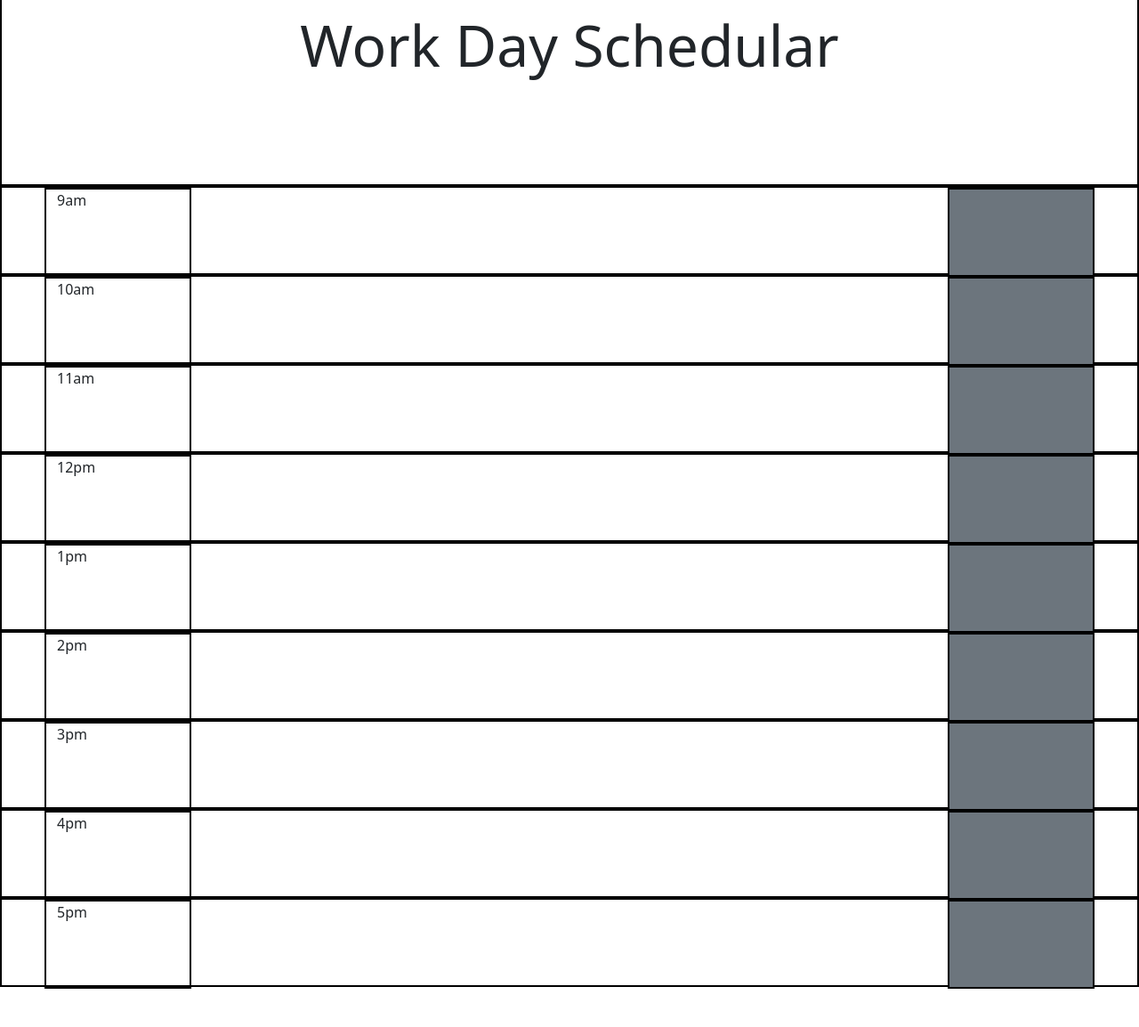
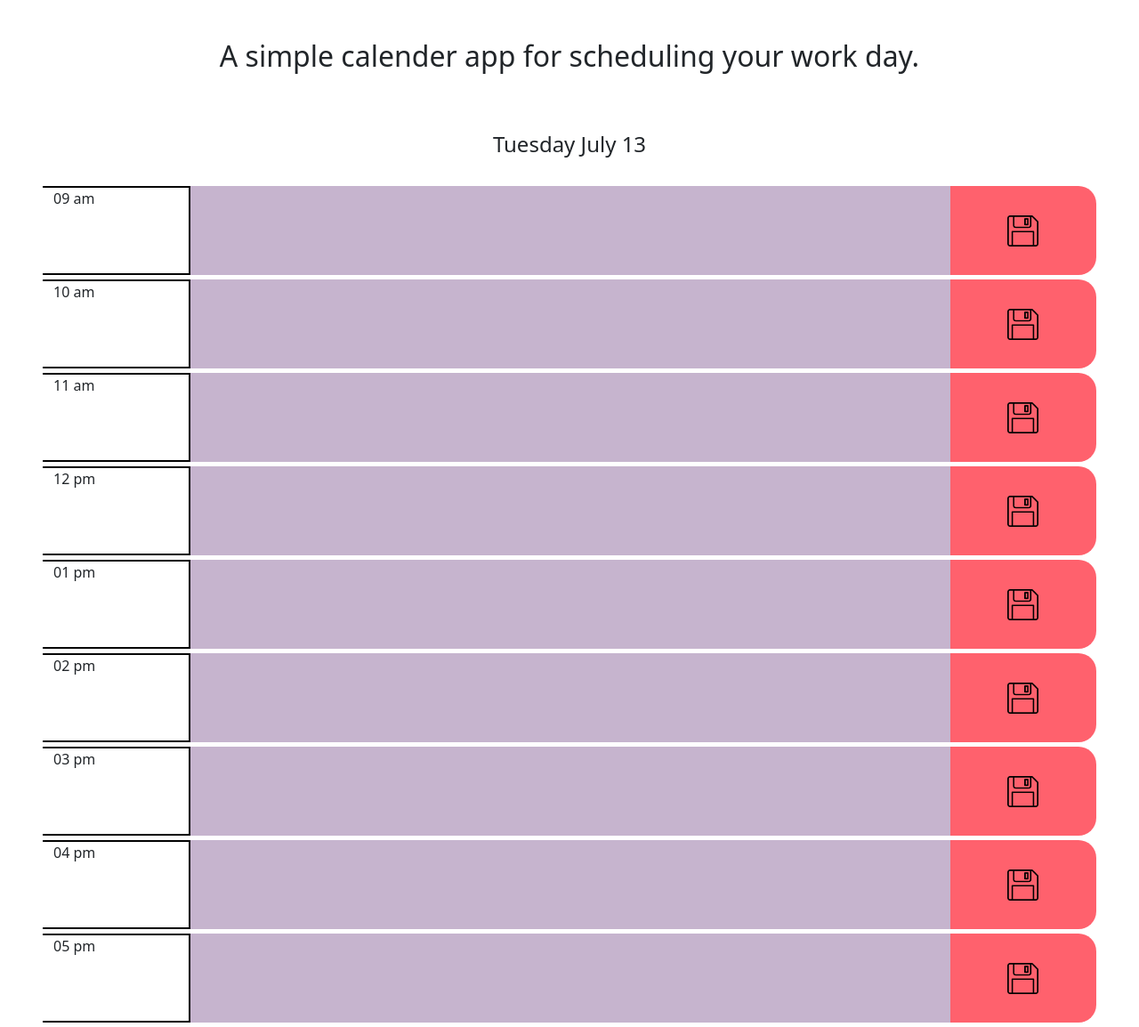
Before and after one commit to arlenwh-code/Work-Day-Scheduler, a plain HTML site: page index.html in a window 1280 px wide. Shown: the part 91-1245 px from the top of the page at 89% size. Before the commit the page ends 1202 px from the top, so only its background shows below. Drawn offline with nearby package versions, Linux system fonts and the light colour scheme.

Commit message:
added moment.js behavior

```diff
--- a/css/style.css
+++ b/css/style.css
@@ -1,20 +1,51 @@
 .cf-1{
-    border: 2px solid #000;
+
     height: 300px;
 }
 .title{
-font-size: 4rem;
+    font-size: 4rem;
+    text-align: center;
 }
+
+.sub-title{
+    font-size: 2rem;
+}
+
+.current-time{
+    font-size: 1.5rem;
+}
+
 .row{
-    border: 2px solid #000;
+
     height: 100px;
 }
 
+.timeBorder {
+    border-top: 2px solid #000;
+    border-right: 2px solid #000;
+    border-bottom: 2px solid #000;
+}
+
+.save-btn-1, .save-btn-2, .save-btn-3, .save-btn-4, .save-btn-5, .save-btn-6, .save-btn-7, .save-btn-8, .save-btn-9{
+    border-radius: 0px 20px 20px 0px;
+    display: flex;
+    justify-content: center;
+    align-items: center;
+    background-color: #FF616D;
+}
+
 .col{
-    border: 2px solid #000;
+
     height: 100px;
 }
 
-.save-btn{
-    background-color: aqua;
+
+
+.section{
+    margin-bottom: 5px;
 }
+
+.image{
+    width: 35px;
+    height: 35px;
+}
--- a/index.html
+++ b/index.html
@@ -12,113 +12,124 @@
 </head>
 <body>
     <div class="d-flex justify-content-center align-items-center container-fluid cf-1">
-        <p class="title">Work Day Schedular</p>
+        <p class="title">Work Day Schedular
+            <br>
+            <span class="sub-title">A simple calender app for scheduling your work day.</span>
+            <br>
+            <span class="current-time"></span>
+        </p>
     </div>
     <div class="container-fluid">
-        <div class="row">
-            <div class="col ms-5">
-                <p>9am</p>
+        <div class="row section">
+            <div class="col ms-5 timeBorder">
+                <p class="time-1"></p>
             </div>
+
             <div contenteditable="true" class="col-8 to-do-1">
+            </div>
 
-            </div>
-            <div class="col me-5 save-btn-1 bg-secondary">
 
+            <div class="col me-5 save-btn-1 ">
+                <img class = "image" src="imgs/floppy-disk.png" alt="">
             </div>
         </div>
-        <div class="row">
-            <div class="col ms-5 ">
-                <p>10am</p>
+        <div class="row section">
+            <div class="col ms-5 timeBorder">
+                <p class="time-2"></p>
             </div>
             <div contenteditable="true" class="col-8 to-do-2 ">
 
             </div>
-            <div class="col me-5 save-btn-2 bg-secondary">
-
+            <div class="col me-5 save-btn-2 ">
+                <img class = "image" src="imgs/floppy-disk.png" alt="">
             </div>
         </div>
-        <div class="row">
-            <div class="col ms-5 ">
-                <p>11am</p>
+        <div class="row section">
+            <div class="col ms-5 timeBorder">
+                <p class="time-3">11am</p>
             </div>
             <div contenteditable="true" class="col-8 to-do-3 ">
 
             </div>
-            <div class="col me-5 save-btn-3 bg-secondary">
-
+            <div class="col me-5 save-btn-3 ">
+                <img class = "image" src="imgs/floppy-disk.png" alt="">
             </div>
         </div>
-        <div class="row">
-            <div class="col ms-5 ">
-                <p>12pm</p>
+        <div class="row section">
+            <div class="col ms-5 timeBorder">
+                <p class="time-4">12pm</p>
             </div>
             <div contenteditable="true" class="col-8 to-do-4 ">
 
             </div>
-            <div class="col me-5 save-btn-4 bg-secondary">
-
+            <div class="col me-5 save-btn-4 ">
+                <img class = "image" src="imgs/floppy-disk.png" alt="">
             </div>
         </div>
-        <div class="row">
-            <div class="col ms-5 ">
-                <p>1pm</p>
+        <div class="row section">
+            <div class="col ms-5 timeBorder">
+                <p class="time-5">1pm</p>
             </div>
             <div contenteditable="true" class="col-8 to-do-5 ">
 
             </div>
-            <div class="col me-5 save-btn-5 bg-secondary">
-
+            <div class="col me-5 save-btn-5 ">
+                <img class = "image" src="imgs/floppy-disk.png" alt="">
             </div>
         </div>
-        <div class="row">
-            <div class="col ms-5 ">
-                <p>2pm</p>
+        <div class="row section">
+            <div class="col ms-5 timeBorder">
+                <p class="time-6">2pm</p>
             </div>
             <div contenteditable="true" class="col-8 to-do-6 ">
 
             </div>
-            <div class="col me-5 save-btn-6 bg-secondary">
-
+            <div class="col me-5 save-btn-6">
+                <img class = "image" src="imgs/floppy-disk.png" alt="">
             </div>
         </div>
-        <div class="row">
-            <div class="col ms-5 ">
-                <p>3pm</p>
+        <div class="row section">
+            <div class="col ms-5 timeBorder">
+                <p class="time-7">3pm</p>
             </div>
             <div contenteditable="true" class="col-8 to-do-7 ">
 
             </div>
-            <div class="col me-5 save-btn-7 bg-secondary">
-
+            <div class="col me-5 save-btn-7 ">
+                <img class = "image" src="imgs/floppy-disk.png" alt="">
             </div>
         </div>
-        <div class="row">
-            <div class="col ms-5 ">
-                <p>4pm</p>
+        <div class="row section">
+            <div class="col ms-5 timeBorder">
+                <p class="time-8">4pm</p>
             </div>
             <div contenteditable="true" class="col-8 to-do-8 ">
 
             </div>
-            <div class="col me-5 save-btn-8 bg-secondary">
-
+            <div class="col me-5 save-btn-8 ">
+                <img class = "image" src="imgs/floppy-disk.png" alt="">
             </div>
         </div>
-        <div class="row">
-            <div class="col ms-5 ">
-                <p>5pm</p>
+        <div class="row section">
+            <div class="col ms-5 timeBorder">
+                <p class="time-9">5pm</p>
             </div>
             <div contenteditable="true" class="col-8 to-do-9 ">
 
             </div>
-            <div class="col me-5 save-btn-9 bg-secondary">
-
+            <div class="col me-5 save-btn-9 ">
+                <img class = "image" src="imgs/floppy-disk.png" alt="">
             </div>
         </div>
     </div>
+    <!--Moment.js-->
+    <script src="https://cdnjs.cloudflare.com/ajax/libs/moment.js/2.29.1/moment.min.js"></script>
     <!-- jQuery Google CDN  -->
     <script src="https://ajax.googleapis.com/ajax/libs/jquery/3.6.0/jquery.min.js"></script>
     <!-- Bootstrap Bundle with Popper -->
     <script src="https://cdn.jsdelivr.net/npm/bootstrap@5.0.2/dist/js/bootstrap.bundle.min.js" integrity="sha384-MrcW6ZMFYlzcLA8Nl+NtUVF0sA7MsXsP1UyJoMp4YLEuNSfAP+JcXn/tWtIaxVXM" crossorigin="anonymous"></script>
+
+
     <script src="js/index.js"></script>
 </body>
 </html>
--- a/js/index.js
+++ b/js/index.js
@@ -1,47 +1,79 @@
 $('document').ready(function(){
-    $('.to-do-1').text(localStorage.getItem("hr-1"));
-    $('.to-do-2').text(localStorage.getItem("hr-2"));
-    $('.to-do-3').text(localStorage.getItem("hr-3"));
-    $('.to-do-4').text(localStorage.getItem("hr-4"));
-    $('.to-do-5').text(localStorage.getItem("hr-5"));
-    $('.to-do-6').text(localStorage.getItem("hr-6"));
-    $('.to-do-7').text(localStorage.getItem("hr-7"));
-    $('.to-do-8').text(localStorage.getItem("hr-8"));
-    $('.to-do-9').text(localStorage.getItem("hr-9"));
+    $('.to-do-1').text(localStorage.getItem("hour-1"));
+    $('.to-do-2').text(localStorage.getItem("hour-2"));
+    $('.to-do-3').text(localStorage.getItem("hour-3"));
+    $('.to-do-4').text(localStorage.getItem("hour-4"));
+    $('.to-do-5').text(localStorage.getItem("hour-5"));
+    $('.to-do-6').text(localStorage.getItem("hour-6"));
+    $('.to-do-7').text(localStorage.getItem("hour-7"));
+    $('.to-do-8').text(localStorage.getItem("hour-8"));
+    $('.to-do-9').text(localStorage.getItem("hour-9"));
+    checkTime();
 })
+var m = moment();
+var time = ['.time-1','.time-2', '.time-3', '.time-4', '.time-5', '.time-6', '.time-7', '.time-8', '.time-9'];
+var toDo = ['.to-do-1', '.to-do-2', '.to-do-3', '.to-do-4', '.to-do-5', '.to-do-6', '.to-do-7', '.to-do-8', '.to-do-9'];
+var currentHr = m.hour();
+var scheduleTime = [9, 10, 11, 12, 13, 14, 15, 16, 17];
+var hours = ['hour-1', 'hour-2', 'hour-3', 'hour-4', 'hour-5', 'hour-6', 'hour-7', 'hour-8', 'hour-9'];
+var saveBtn = ['.save-btn-1', '.save-btn-2', '.save-btn-3', '.save-btn-4', '.save-btn-5', '.save-btn-6', '.save-btn-7', '.save-btn-8', '.save-btn-9'];
+console.log(moment().hour(currentHr) > moment().hour(9));
+
+$('.current-time').text(moment().format("dddd MMMM DD"));
+
+
+var checkTime = function(){
+
+    for(var i = 0; i <= 8; i++){
+        $(time[i]).text(m.hour(scheduleTime[i]).format("hh a"));
+
+
+        if ($(time[i]).text() === moment().format('hh a')){
+            $(toDo[i]).css("background-color", "#FFEAC9");
+        }else if(moment().hour(currentHr) > moment().hour(scheduleTime[i])){
+            $(toDo[i]).css("background-color", "#66DE93");
+        }else if(moment().hour(currentHr) < moment().hour(scheduleTime[i])){
+            $(toDo[i]).css("background-color", "#C6B4CE");
+        };
+
+    };
+};
+
+
+
 
 $('.save-btn-1').on("click", function(){
-    localStorage.setItem("hr-1", $('.to-do-1').text());
+    localStorage.setItem("hour-1", $('.to-do-1').text());
 });
 
 $('.save-btn-2').on("click", function(){
-    localStorage.setItem("hr-2", $('.to-do-2').text());
+    localStorage.setItem("hour-2", $('.to-do-2').text());
 });
 
 $('.save-btn-3').on("click", function(){
-    localStorage.setItem("hr-3", $('.to-do-3').text());
+    localStorage.setItem("hour-3", $('.to-do-3').text());
 });
 
 $('.save-btn-4').on("click", function(){
-    localStorage.setItem("hr-4", $('.to-do-4').text());
+    localStorage.setItem("hour-4", $('.to-do-4').text());
 });
 
 $('.save-btn-5').on("click", function(){
-    localStorage.setItem("hr-5", $('.to-do-5').text());
+    localStorage.setItem("hour-5", $('.to-do-5').text());
 });
 
 $('.save-btn-6').on("click", function(){
-    localStorage.setItem("hr-6", $('.to-do-6').text());
+    localStorage.setItem("hour-6", $('.to-do-6').text());
 });
 
 $('.save-btn-7').on("click", function(){
-    localStorage.setItem("hr-7", $('.to-do-7').text());
+    localStorage.setItem("hour-7", $('.to-do-7').text());
 });
 
 $('.save-btn-8').on("click", function(){
-    localStorage.setItem("hr-8", $('.to-do-8').text());
+    localStorage.setItem("hour-8", $('.to-do-8').text());
 });
 
 $('.save-btn-9').on("click", function(){
-    localStorage.setItem("hr-9", $('.to-do-9').text());
+    localStorage.setItem("hour-9", $('.to-do-9').text());
 });
```
Also changed, not shown: imgs/floppy-disk.png (added).
